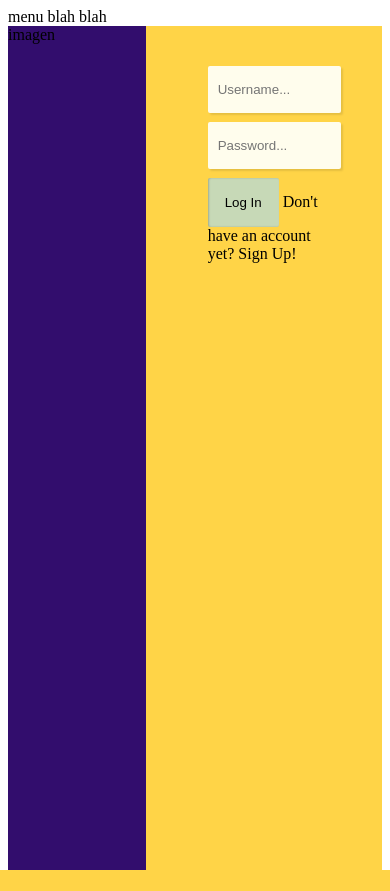
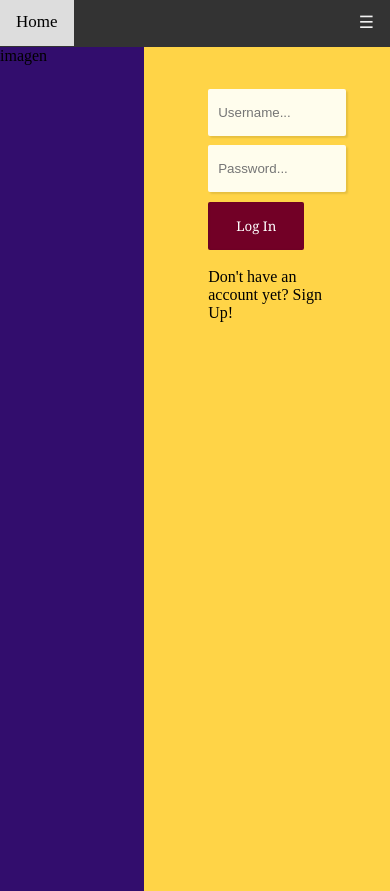
Before and after one commit to EdgarAndresSantamaria/GP, a PHP site: page /login.php in a window 390 px wide. Before the commit the page ends 870 px from the top, so only its background shows below. Run offline with PHP 8.4, Linux system fonts and the light colour scheme.

Commit message:
Login y menu ok

```diff
--- /dev/null
+++ b/GP/001_implementacion/web/js/menu.js
@@ -0,0 +1,8 @@
+function myFunction() {
+    var x = document.getElementById("myTopnav");
+    if (x.className === "topnav") {
+        x.className += " responsive";
+    } else {
+        x.className = "topnav";
+    }
+}
--- a/GP/001_implementacion/web/login.php
+++ b/GP/001_implementacion/web/login.php
@@ -3,7 +3,8 @@
 <head>
   <title>Log In</title>
 
-  <link rel="stylesheet" href="styles/styles.css">
+  <?php include 'parts/links.html';?>
+
 </head>
 <body>
 
@@ -26,6 +27,8 @@
           <input type="text" id="username" placeholder="Username..." required/>
           <input type="password" id="password" placeholder="Password..." required/>
           <button type="submit">Log In</button>
+        </br>
+      </br>
       <span style="text-align: right">Don't have an account yet? Sign Up!</span>
     </form>
   </div>
--- /dev/null
+++ b/GP/001_implementacion/web/parts/links.html
@@ -0,0 +1,2 @@
+<link rel="stylesheet" href="styles/styles.css">
+<script src="js/menu.js"></script>
--- a/GP/001_implementacion/web/parts/menu.php
+++ b/GP/001_implementacion/web/parts/menu.php
@@ -1,3 +1,9 @@
 <div id="menu">
-menu blah blah
+  <div class="topnav" id="myTopnav">
+   <a href="#home" class="active">Home</a>
+   <a href="#news">Log In</a>
+   <a href="#contact">Sign Up</a>
+   <a href="#about">Client Area</a>
+   <a href="javascript:void(0);" class="icon" onclick="myFunction()">&#9776;</a>
+ </div>
 </div>
--- a/GP/001_implementacion/web/styles/styles.css
+++ b/GP/001_implementacion/web/styles/styles.css
@@ -1,6 +1,9 @@
 html, body { /* Todo el alto */
   padding: 0;
   height: 100%;
+  margin-top: -1px;
+  margin-left: 0px;
+  margin-right: 0px;
 }
 
 /* Login */
@@ -45,10 +48,69 @@
 }
 
 .formulario button{
-  background: #C7D9B7;
+  background: #720026;
   border: none;
-  padding: 17px;
+  padding: 15px 28px;
   border-radius: 2px;
-  box-shadow: inset 1px 0px 2px #0003;
+  box-shadow: inset 1px 0px 2px #0000001a;
   cursor: pointer;
+  margin: 0 auto;
+  color: white;
+  font-family: Georgia;
 }
+
+
+/* Menu */
+.topnav {
+  background-color: #333;
+  overflow: hidden;
+}
+
+.topnav a {
+  float: left;
+  display: block;
+  color: #f2f2f2;
+  text-align: center;
+  padding: 14px 16px;
+  text-decoration: none;
+  font-size: 17px;
+}
+
+.topnav a:hover {
+  background-color: #ddd;
+  color: black;
+}
+
+.active {
+  background-color: #606060;
+  color: white;
+}
+
+.topnav .icon {
+  display: none;
+}
+
+
+
+/** Media queries **/
+@media screen and (max-width: 600px) {
+  .topnav a:not(:first-child) {display: none;}
+  .topnav a.icon {
+    float: right;
+    display: block;
+  }
+}
+
+@media screen and (max-width: 600px) {
+  .topnav.responsive {position: relative;}
+  .topnav.responsive a.icon {
+    position: absolute;
+    right: 0;
+    top: 0;
+  }
+  .topnav.responsive a {
+    float: none;
+    display: block;
+    text-align: left;
+  }
+}
```
Lines whose indentation alone changed are shown as unchanged.
